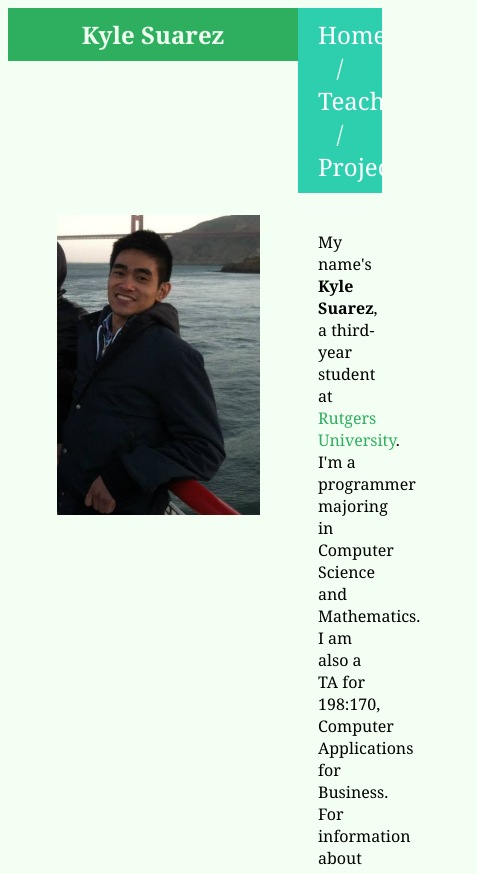
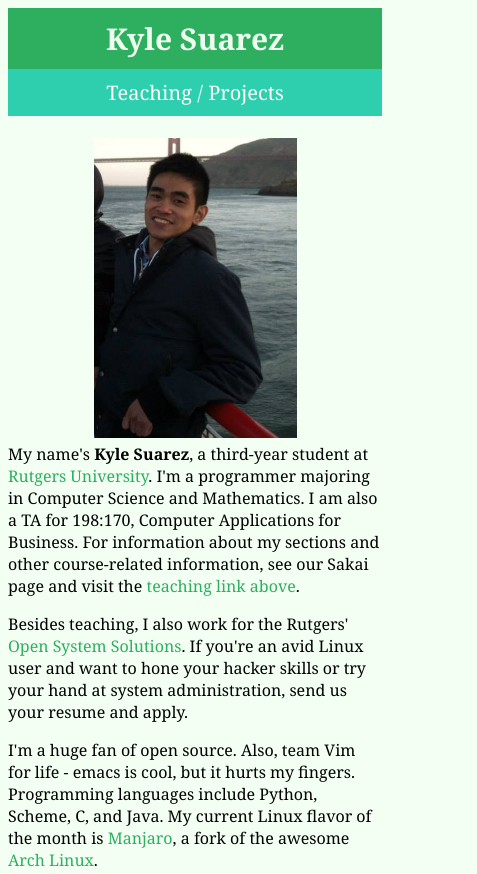
Before and after one commit to ksuarz/website, a plain HTML site: page index.html in a window 390 px wide. Shown: the top 874 px of the page, 477 px wide, since content can reach past the window. Drawn offline with Linux system fonts and the light colour scheme.

Commit message:
site is now responsive

```diff
--- a/include/styles.css
+++ b/include/styles.css
@@ -29,7 +29,7 @@ a.visited {
 }
 
 #right {
-  margin-left:310px;
+  overflow: hidden;
 }
 
 #center {
@@ -39,8 +39,7 @@ a.visited {
 .title {
   background-color:#2eaf5f;
   color:#efffef;
-  float:left;
-  font-size:x-large;
+  font-size:30px;
   font-weight:bold;
   overflow:hidden;
   padding-bottom:10px;
@@ -48,14 +47,12 @@ a.visited {
   padding-right:20px;
   padding-top:10px;
   text-align:center;
-  width:250px;
 }
 
 .navbar {
   background-color:#2ecfaf;
   color:#efffef;
-  font-size:x-large;
-  margin-left:260px;
+  font-size:24px;
   overflow:hidden;
   padding-bottom:10px;
   padding-left:20px;
@@ -74,3 +71,32 @@ a.visited {
   color:#ffffff;
   text-decoration:none;
 }
+
+.content {
+	width: 80%;
+	margin: 0 auto;
+}
+
+
+
+
+@media only screen and (max-width: 580px) {
+	#left {
+		width: 100%;
+	}
+	#right {
+		overflow: visible;
+		clear: left;
+	}
+
+	.content {
+		width: 100%;
+	}
+
+	.gist {
+		width: 100%;
+	}
+
+	.navbar {
+  		font-size:20px;
+	}
--- a/index.html
+++ b/index.html
@@ -1,6 +1,7 @@
 <!DOCTYPE html>
 <html>
   <head>
+    <meta name="viewport" content="width=device-width, initial-scale=1.0, maximum-scale=1.0, user-scalable=no">
     <meta charset="utf-8"/>
     <title>Kyle Suarez - Rutgers Dept. of Computer Science</title>
     <link rel="stylesheet" type="text/css" href="include/styles.css"/>
@@ -12,7 +13,6 @@
         <a class=name href="index.html">Kyle Suarez</a>
       </div>
       <div class="navbar">
-        <a class="nav" href="index.html">Home</a> /
         <a class="nav" href="teaching.html">Teaching</a> /
         <a class="nav" href="hacks.html">Projects</a>
       </div>
```
Also changed, not shown: hacks.html (+1 -2 lines), teaching.html (+3 -1 lines), 1 other file.
